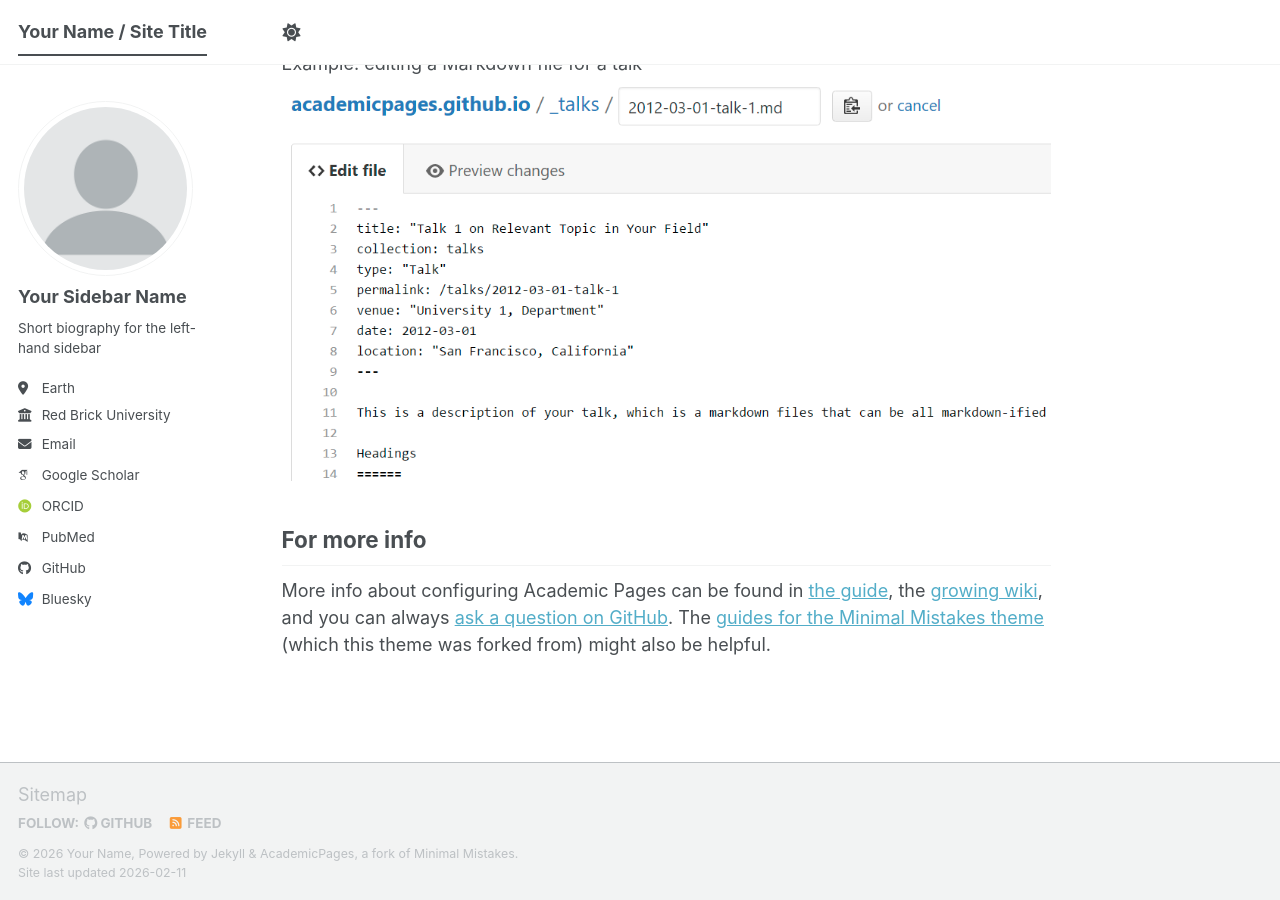
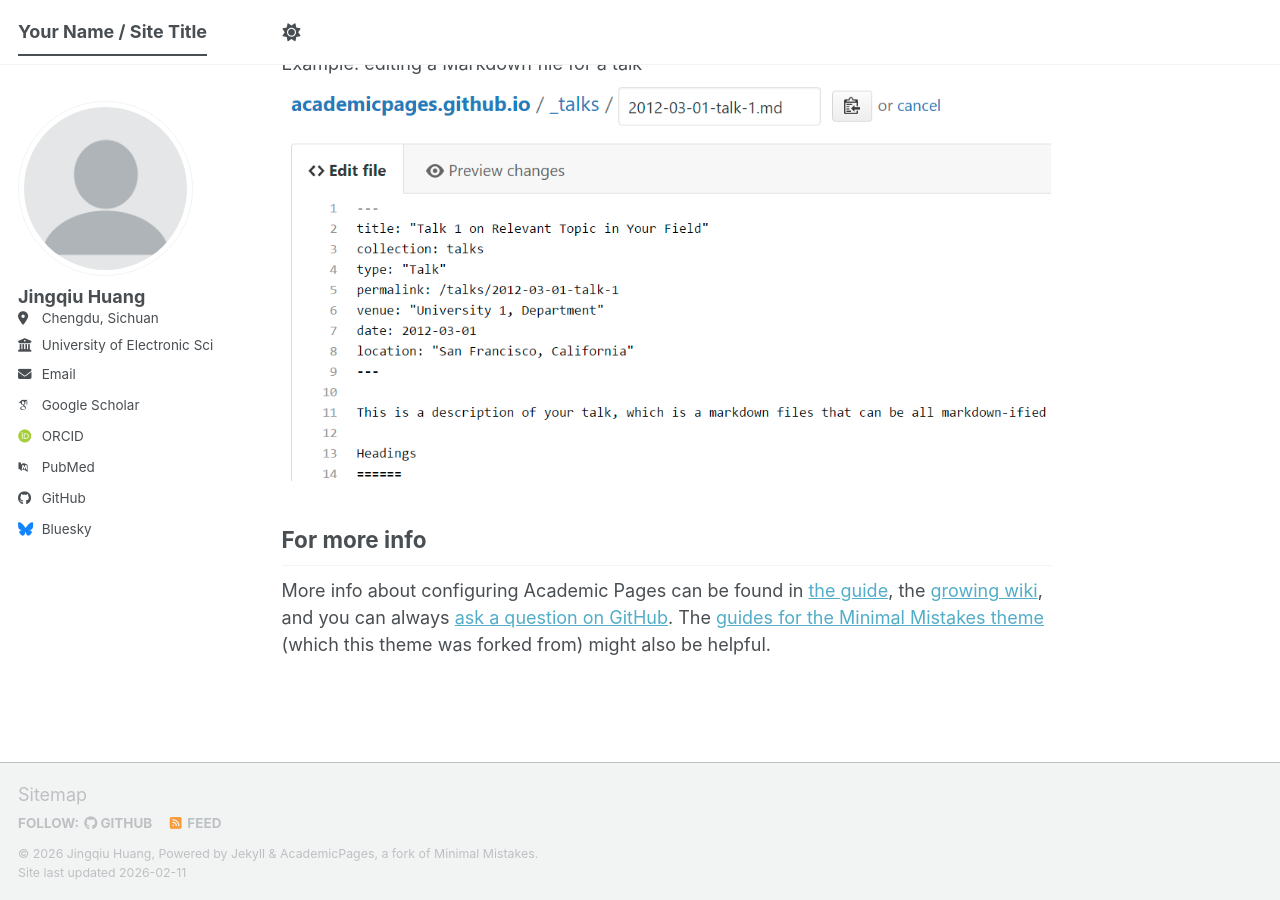
Before and after one commit to zhenlu1936/zhenlu1936.github.io, a Jekyll site: the page built from _pages/about.md, in a window 1280 px wide and 900 px high, scrolled down 2720 px. Built offline with Jekyll 4.4.1, drawn with Linux system fonts in a browser that asks for light colours; some web fonts are replaced; a script bundle is joined from its source files by our own code; library files that are not in the unit come from our copies.

Commit message:
Basic updates

```diff
--- a/_config.yml
+++ b/_config.yml
@@ -11,12 +11,12 @@
 site_theme               : "default" # The available themes options are "default", "air", "sunrise", "mint", "dirt" and "contrast"
 title                    : "Your Name / Site Title"
 title_separator          : "-"
-name                     : &name "Your Name"
-description              : &description "Your Name's academic portfolio"   # Update this with a general description of your site, this is the default if not overridden by a page
-url                      : https://academicpages.github.io # The base hostname & protocol for your site e.g. "https://[your GitHub username].github.io",
+name                     : &name "Jingqiu Huang"
+description              : &description "Jingqiu Huang's academic portfolio"   # Update this with a general description of your site, this is the default if not overridden by a page
+url                      : https://zhenlu1936.github.io # The base hostname & protocol for your site e.g. "https://[your GitHub username].github.io",
                                                            # or if you already have some other page hosted on Github then use "https://[your GitHub username].github.io/[Your Repo Name]"
 baseurl                  : "" # the subpath of your site, e.g. "/blog"
-repository               : "academicpages/academicpages.github.io"
+repository               : "zhenlu1936/zhenlu1936.github.io"
 
 # Site Author - The following control what appear as part of the author content on the side bar.
 #               If a field is blank the icon and link will not appear, otherwise it will be shown.
@@ -24,13 +24,13 @@
 author:
   # Biographic information
   avatar           : "profile.png"
-  name             : "Your Sidebar Name"
+  name             : "Jingqiu Huang"
   pronouns         : # example: "she/her"
-  bio              : "Short biography for the left-hand sidebar"
-  location         : "Earth"
-  employer         : "Red Brick University"
-  uri              : # URL
-  email            : "none@example.org"
+  # bio              : "Short biography for the left-hand sidebar"
+  location         : "Chengdu, Sichuan"
+  employer         : "University of Electronic Science and Technology of China"
+  # uri              : # URL
+  email            : "mirrorakihuang@gmail.com"
 
   # Academic websites
   academia         : # URL
```
